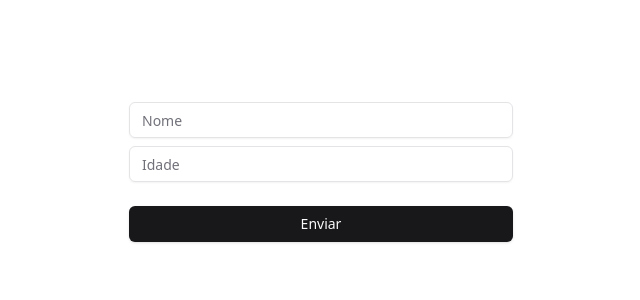
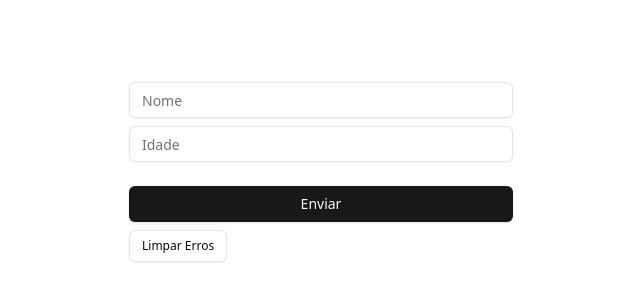
Before and after one commit to LuisaFC/react-hook-form, a React (Vite) app: page / in a window 1280 px wide. Shown: the part 228-528 px from the top of the page, without its empty margins (319-959 px from the left). Built offline with nearby package versions, Linux system fonts and the light colour scheme.

Commit message:
clearErrors

```diff
--- a/src/App.tsx
+++ b/src/App.tsx
@@ -15,7 +15,12 @@ function App() {
   //register -> input register anda validation
   //formState -> form infos
 
-  const {handleSubmit: hookFormHandleSubmit, register, formState} = useForm<IFormData>()
+  const {
+    handleSubmit: hookFormHandleSubmit,
+    register,
+    formState,
+    clearErrors
+  } = useForm<IFormData>()
 
   const handleSubmit = hookFormHandleSubmit(
     (data) => {
@@ -57,7 +62,7 @@ function App() {
             {...register('age', {
               required: {
                 value: true,
-                message: "O nome é obrigatório"
+                message: "A idade é obrigatória"
               }
             })}
           />
@@ -71,6 +76,16 @@ function App() {
         <Button className="mt-4">
           Enviar
         </Button>
+
+        <div>
+          <Button
+            size="sm"
+            type="button"
+            variant="outline"
+            onClick={() => clearErrors()}>
+              Limpar Erros
+          </Button>
+        </div>
       </form>
     </div>
   );
```
